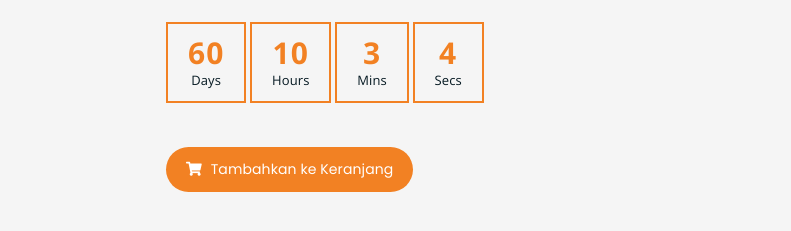
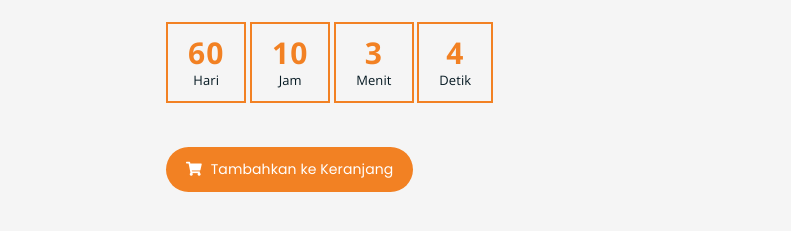
Before and after one commit to JeremiHeruu/gula-semut-pulau-rote, a plain HTML site: page index.html in a window 1280 px wide. Shown: the part 2441-2672 px from the top of the page, 489-1280 px from the left. Drawn offline with nearby package versions, Linux system fonts and the light colour scheme.

Commit message:
Update index.html

```diff
--- a/index.html
+++ b/index.html
@@ -284,16 +284,16 @@
 					<div class="time-counter">
 					  <div class="time-countdown clearfix" id="custom-countdown">
 					    <div class="counter-column">
-					      <div class="inner"><span class="count days">00</span>Days</div>
+					      <div class="inner"><span class="count days">00</span>Hari</div>
 					    </div>
 					    <div class="counter-column">
-					      <div class="inner"><span class="count hours">00</span>Hours</div>
+					      <div class="inner"><span class="count hours">00</span>Jam</div>
 					    </div>
 					    <div class="counter-column">
-					      <div class="inner"><span class="count minutes">00</span>Mins</div>
+					      <div class="inner"><span class="count minutes">00</span>Menit</div>
 					    </div>
 					    <div class="counter-column">
-					      <div class="inner"><span class="count seconds">00</span>Secs</div>
+					      <div class="inner"><span class="count seconds">00</span>Detik</div>
 					    </div>
 					  </div>
 					</div>
```
